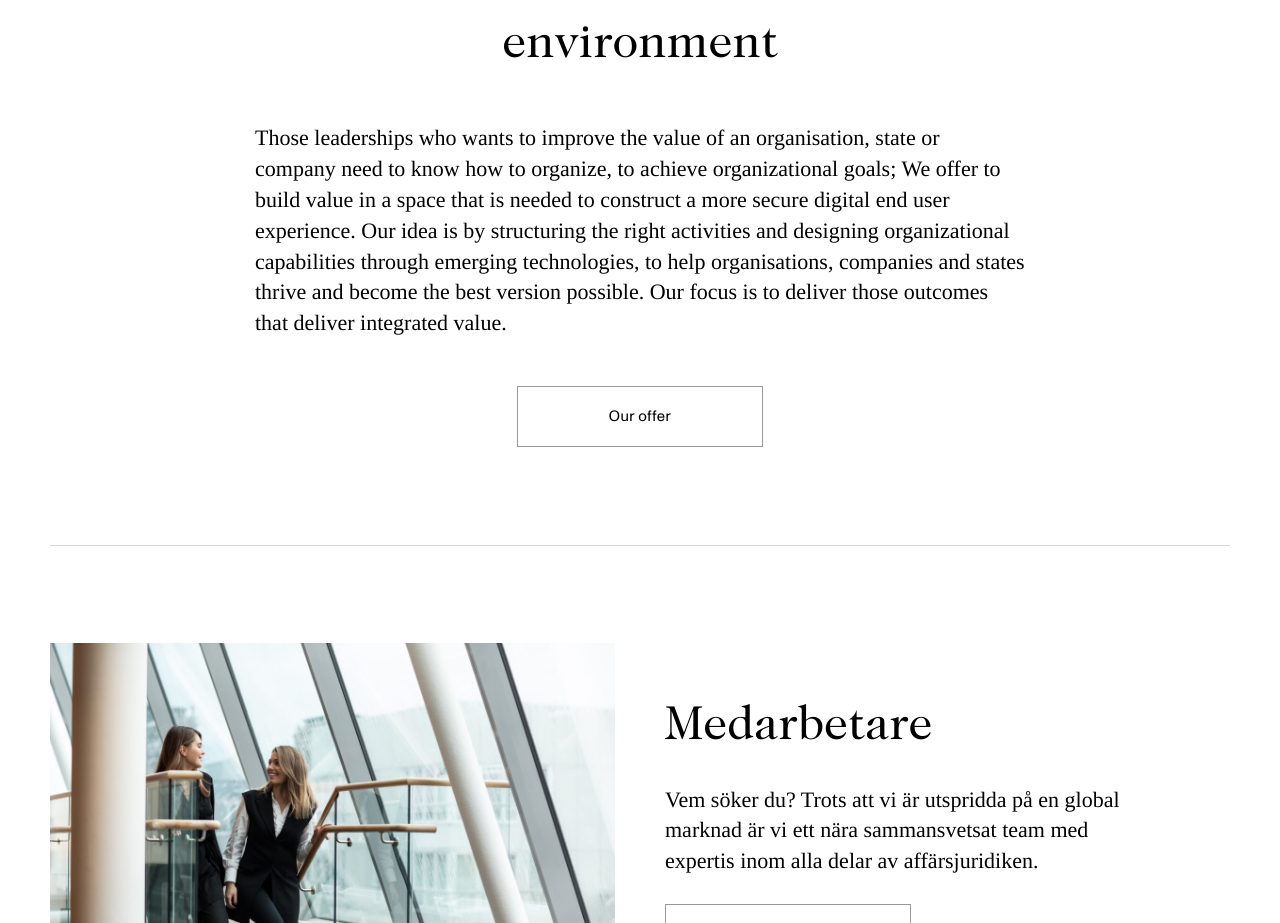
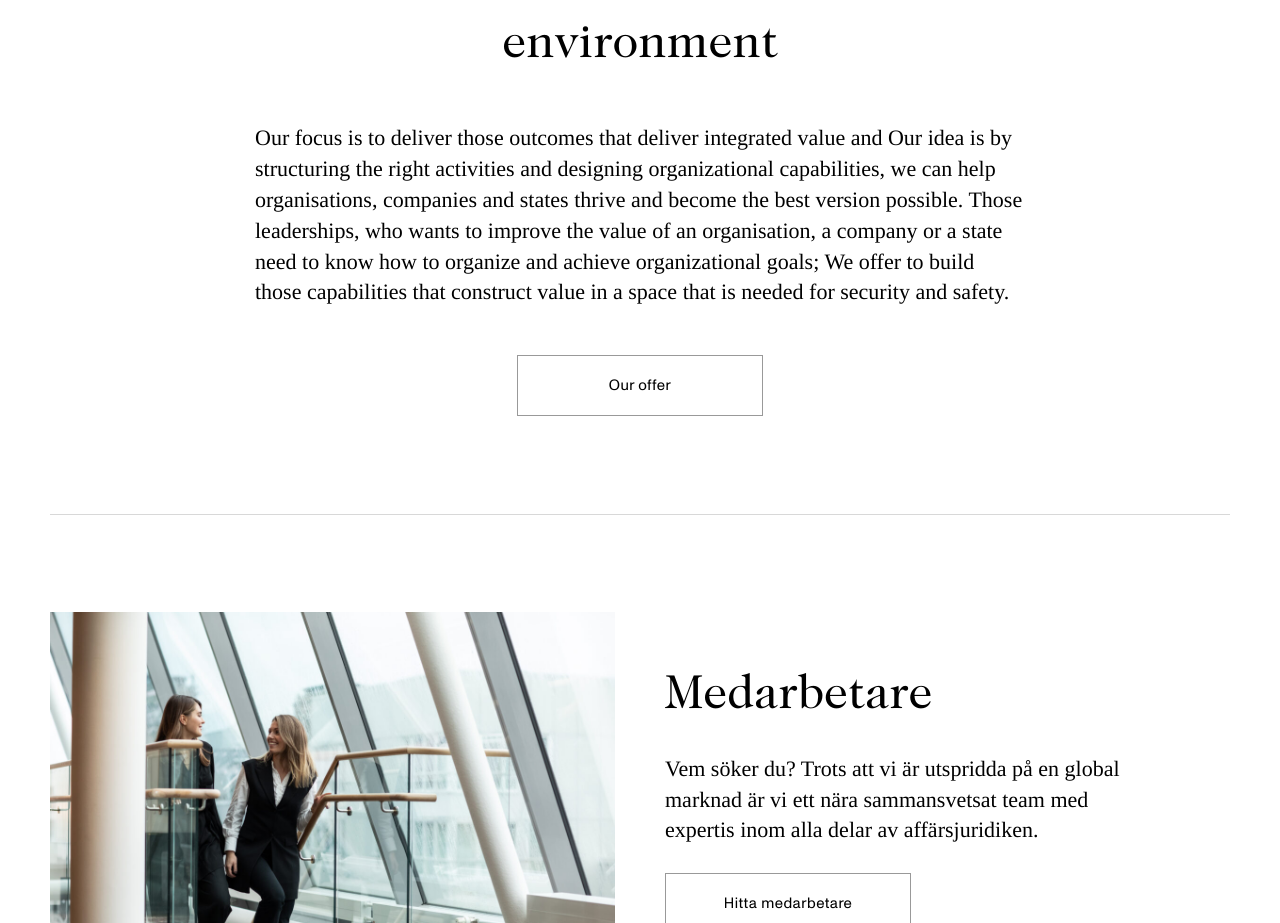
Before and after one commit to deniz19283/blackspace, a Next.js app: page / in a window 1280 px wide. Shown: the part 1970-2893 px from the top of the page. Built offline with nearby package versions, Linux system fonts and the light colour scheme.

Commit message:
Update Expertise.tsx

```diff
--- a/components/homepage/Expertise.tsx
+++ b/components/homepage/Expertise.tsx
@@ -11,13 +11,13 @@ export default function Expertise() {
             <h2 className='content-module_title section-title'>Our offer in an international environment</h2>
             <div className='content-module_content article-text text-flow'>
               <p className='preamble-large'>
-                Those leaderships who wants to improve the value of an organisation, state or company
-                need to know how to organize, to achieve organizational goals; We offer to build
-                value in a space that is needed to construct a more secure digital end user experience.
-                Our idea is by structuring the right activities and designing organizational capabilities
-                through emerging technologies, to help organisations, companies and states thrive and
-                become the best version possible. Our focus is to deliver those outcomes that
-                deliver integrated value.
+                Our focus is to deliver those outcomes that
+                deliver integrated value and Our idea is by structuring the right activities and designing organizational
+                capabilities, we can help organisations, companies and states thrive and become the best version possible.
+                Those leaderships, who wants to improve the value of an organisation, a company or a state need to know
+                how to organize and achieve organizational goals; We offer to build those capabilities that construct
+                value in a space that is needed for security and safety.
+
               </p>
             </div>
             <footer className='content-module_footer'>
```
